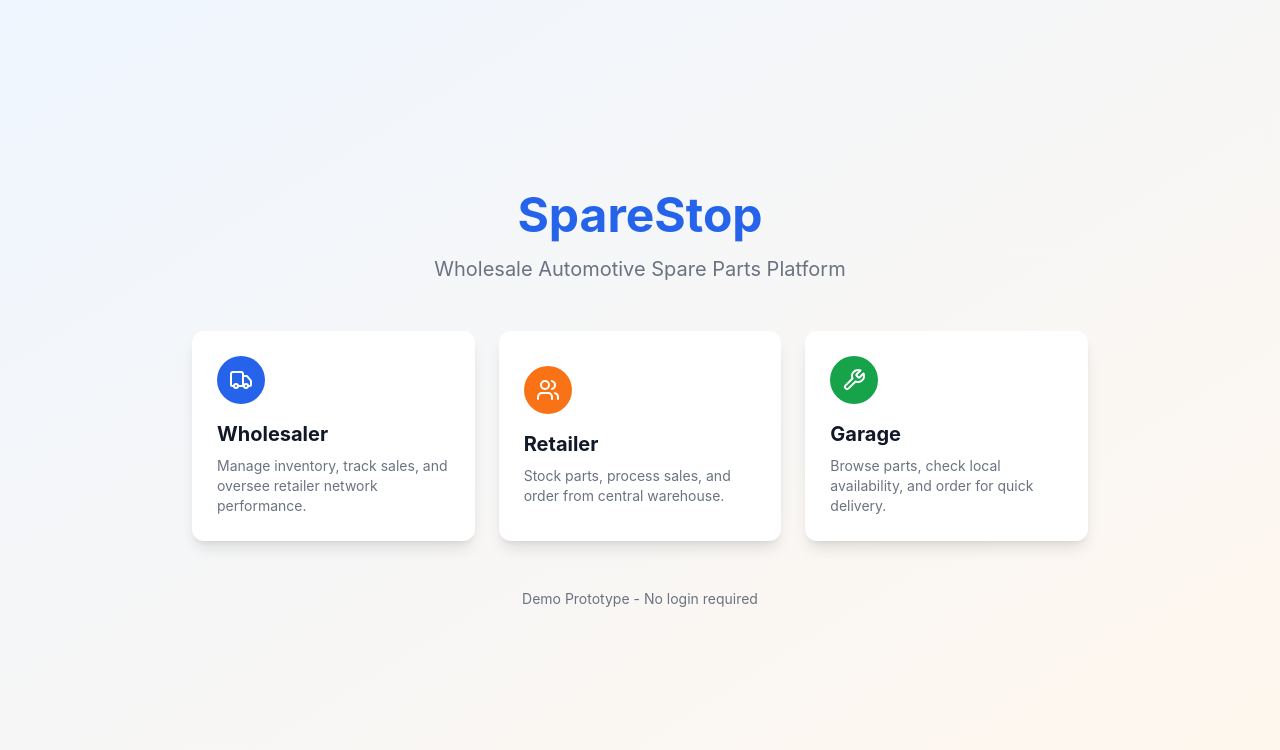
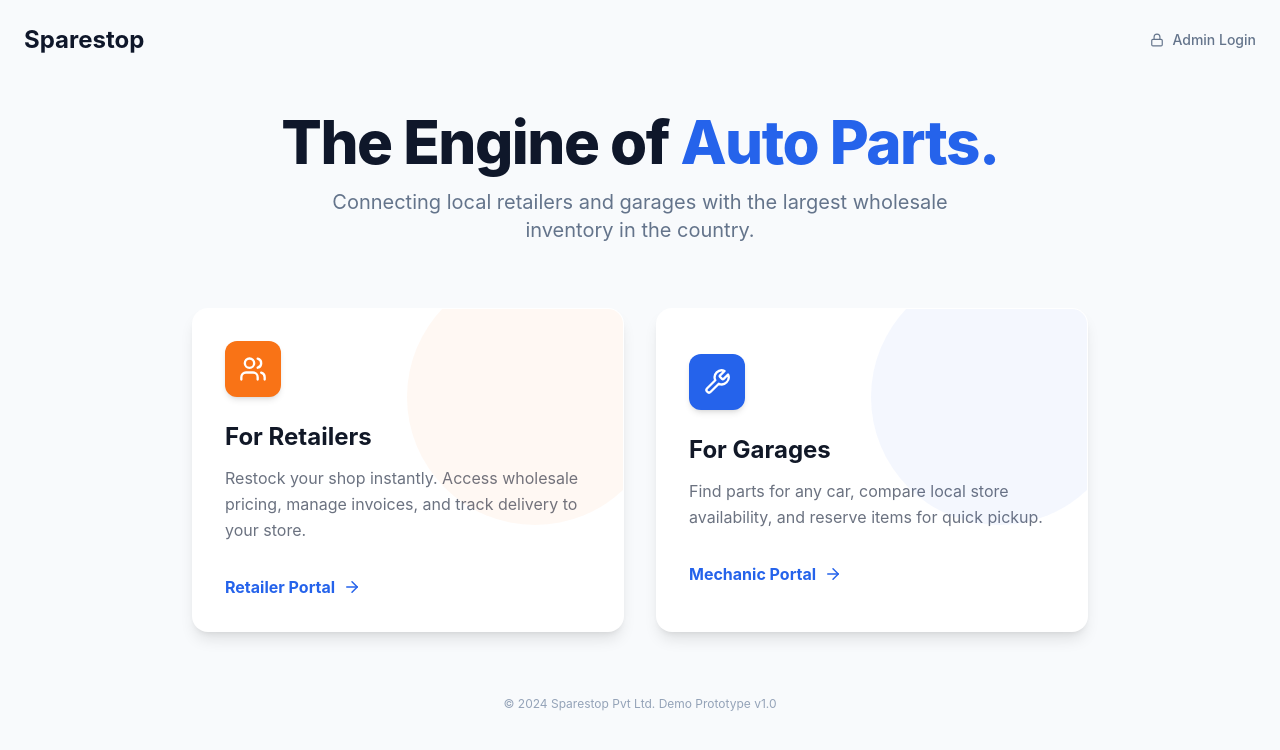
Before and after one commit to ajay-mxd/Sparestop-Prototype, a React (Vite) app: page / in a window 1280 px wide. Shown: the top 750 px of the page. Built offline with nearby package versions, Linux system fonts and the light colour scheme.

Commit message:
fix: Standardize application name casing
Updates the application name from "SpareStop" to "Sparestop" across various files for consistent casing. This includes `index.html`, `metadata.json`, `components/Layout.tsx`, and `pages/Landing.tsx`.

```diff
--- a/components/Layout.tsx
+++ b/components/Layout.tsx
@@ -64,7 +64,7 @@ export const Layout: React.FC<{ children: React.ReactNode }> = ({ children }) =>
       {/* Mobile Header */}
       <div className="md:hidden bg-primary text-white p-4 flex justify-between items-center sticky top-0 z-50 shadow-md">
         <div className="flex items-center space-x-2">
-          <div className="font-bold text-xl">SpareStop</div>
+          <div className="font-bold text-xl">Sparestop</div>
           <span className="text-xs bg-white/20 px-2 py-0.5 rounded capitalize">{role}</span>
         </div>
         <button onClick={() => setIsMenuOpen(!isMenuOpen)}>
@@ -74,15 +74,15 @@ export const Layout: React.FC<{ children: React.ReactNode }> = ({ children }) =>
 
       {/* Sidebar / Mobile Menu */}
       <div className={cn(
-        "bg-white border-r border-border md:w-64 fixed md:sticky md:top-0 h-full z-40 transition-transform duration-300 ease-in-out md:translate-x-0 w-64 shadow-xl md:shadow-none",
+        "bg-white border-r border-border md:w-64 fixed md:sticky md:top-0 h-full z-40 transition-transform duration-300 ease-in-out md:translate-x-0 w-64 shadow-xl md:shadow-none flex flex-col",
         isMenuOpen ? "translate-x-0" : "-translate-x-full"
       )}>
         <div className="p-6 hidden md:block">
-          <h1 className="text-2xl font-bold text-primary">SpareStop</h1>
+          <h1 className="text-2xl font-bold text-primary">Sparestop</h1>
           <p className="text-sm text-textSecondary capitalize mt-1">{role} Portal</p>
         </div>
 
-        <nav className="p-4 space-y-2">
+        <nav className="p-4 space-y-2 flex-1 overflow-y-auto">
           {navItems.map((item) => {
             const isActive = location.pathname === item.path || (item.path !== '/' && location.pathname.startsWith(item.path + '/'));
             const Icon = item.icon;
@@ -110,7 +110,7 @@ export const Layout: React.FC<{ children: React.ReactNode }> = ({ children }) =>
           })}
         </nav>
 
-        <div className="absolute bottom-0 w-full p-4 border-t border-border">
+        <div className="p-4 border-t border-border">
           <button
             onClick={handleLogout}
             className="flex items-center space-x-3 px-4 py-3 text-error w-full hover:bg-red-50 rounded-lg transition-colors"
@@ -144,7 +144,7 @@ export const Layout: React.FC<{ children: React.ReactNode }> = ({ children }) =>
                 <div className="relative">
                   <Icon size={24} strokeWidth={isActive ? 2.5 : 2} />
                   {item.badge ? (
-                    <span className="absolute -top-1 -right-2 bg-secondary text-white text-[10px] px-1.5 rounded-full min-w-[16px] text-center">
+                    <span className="absolute -top-1 -right-2 bg-secondary text-white text-xs px-1.5 rounded-full min-w-[16px] text-center">
                       {item.badge}
                     </span>
                   ) : null}
--- a/index.html
+++ b/index.html
@@ -7,9 +7,9 @@
     <meta name="theme-color" content="#2563EB" />
     <meta
       name="description"
-      content="SpareStop - Wholesale Spare Parts Platform"
+      content="Sparestop - Wholesale Spare Parts Platform"
     />
-    <title>SpareStop - Wholesale Spare Parts Platform</title>
+    <title>Sparestop - Wholesale Spare Parts Platform</title>
     <script src="https://cdn.tailwindcss.com"></script>
     <script>
       tailwind.config = {
--- a/metadata.json
+++ b/metadata.json
@@ -1,5 +1,5 @@
 {
-  "name": "SpareStop Prototype",
+  "name": "Sparestop Prototype",
   "description": "A wholesale automotive spare parts distribution platform connecting wholesalers, retailers, and garages.",
   "requestFramePermissions": [
     "camera"
--- a/pages/Landing.tsx
+++ b/pages/Landing.tsx
@@ -1,7 +1,7 @@
 import React from 'react';
 import { useNavigate } from 'react-router-dom';
 import { useApp } from '../context/AppContext';
-import { Users, Truck, Wrench } from 'lucide-react';
+import { Users, Wrench, Lock, ArrowRight } from 'lucide-react';
 
 const RoleCard: React.FC<{
   title: string;
@@ -9,16 +9,21 @@ const RoleCard: React.FC<{
   icon: React.ElementType;
   onClick: () => void;
   color: string;
-}> = ({ title, description, icon: Icon, onClick, color }) => (
+  buttonText: string;
+}> = ({ title, description, icon: Icon, onClick, color, buttonText }) => (
   <button
     onClick={onClick}
-    className="bg-white p-6 rounded-xl shadow-lg hover:shadow-xl transition-all border border-transparent hover:border-primary text-left w-full group"
+    className="bg-white p-8 rounded-2xl shadow-lg hover:shadow-xl transition-all border border-transparent hover:border-blue-200 text-left w-full group relative overflow-hidden"
   >
-    <div className={`w-12 h-12 rounded-full flex items-center justify-center mb-4 ${color}`}>
-      <Icon className="text-white" size={24} />
+    <div className={`absolute top-0 right-0 p-32 opacity-5 rounded-full -mr-10 -mt-10 ${color}`}></div>
+    <div className={`w-14 h-14 rounded-xl flex items-center justify-center mb-6 ${color} text-white shadow-md`}>
+      <Icon size={28} />
     </div>
-    <h3 className="text-xl font-bold text-textPrimary mb-2 group-hover:text-primary">{title}</h3>
-    <p className="text-textSecondary text-sm">{description}</p>
+    <h3 className="text-2xl font-bold text-gray-900 mb-3 group-hover:text-blue-700 transition-colors">{title}</h3>
+    <p className="text-gray-500 mb-8 leading-relaxed">{description}</p>
+    <div className="flex items-center text-blue-600 font-bold group-hover:translate-x-2 transition-transform">
+      {buttonText} <ArrowRight size={18} className="ml-2" />
+    </div>
   </button>
 );
 
@@ -32,39 +37,56 @@ export const Landing: React.FC = () => {
   };
 
   return (
-    <div className="min-h-screen bg-gradient-to-br from-blue-50 to-orange-50 flex flex-col items-center justify-center p-6">
-      <div className="max-w-4xl w-full">
-        <div className="text-center mb-12">
-          <h1 className="text-4xl md:text-5xl font-bold text-primary mb-4">SpareStop</h1>
-          <p className="text-textSecondary text-lg md:text-xl">Wholesale Automotive Spare Parts Platform</p>
+    <div className="min-h-screen bg-slate-50 flex flex-col">
+      {/* Navbar for Landing */}
+      <nav className="p-6 flex justify-between items-center max-w-7xl mx-auto w-full">
+        <div>
+          <span className="text-2xl font-bold text-slate-900">Sparestop</span>
+        </div>
+        <button
+          onClick={() => handleRoleSelect('wholesaler')}
+          className="text-sm font-medium text-slate-500 hover:text-slate-900 flex items-center gap-2 transition-colors"
+        >
+          <Lock size={14} /> Admin Login
+        </button>
+      </nav>
+
+      {/* Main Content */}
+      <div className="flex-1 flex flex-col items-center justify-center p-6 pb-20">
+        <div className="max-w-5xl w-full">
+          <div className="text-center mb-16 space-y-4">
+            <h1 className="text-4xl md:text-6xl font-extrabold text-slate-900 tracking-tight">
+              The Engine of <span className="text-blue-600">Auto Parts.</span>
+            </h1>
+            <p className="text-slate-500 text-lg md:text-xl max-w-2xl mx-auto">
+              Connecting local retailers and garages with the largest wholesale inventory in the country.
+            </p>
           </div>
 
-        <div className="grid grid-cols-1 md:grid-cols-3 gap-6">
+          <div className="grid grid-cols-1 md:grid-cols-2 gap-8 max-w-4xl mx-auto">
             <RoleCard
-            title="Wholesaler"
-            description="Manage inventory, track sales, and oversee retailer network performance."
-            icon={Truck}
-            color="bg-blue-600"
-            onClick={() => handleRoleSelect('wholesaler')}
-          />
-          <RoleCard
-            title="Retailer"
-            description="Stock parts, process sales, and order from central warehouse."
+              title="For Retailers"
+              description="Restock your shop instantly. Access wholesale pricing, manage invoices, and track delivery to your store."
               icon={Users}
               color="bg-orange-500"
+              buttonText="Retailer Portal"
               onClick={() => handleRoleSelect('retailer')}
             />
             <RoleCard
-            title="Garage"
-            description="Browse parts, check local availability, and order for quick delivery."
+              title="For Garages"
+              description="Find parts for any car, compare local store availability, and reserve items for quick pickup."
               icon={Wrench}
-            color="bg-green-600"
+              color="bg-blue-600"
+              buttonText="Mechanic Portal"
               onClick={() => handleRoleSelect('garage')}
             />
           </div>
 
-        <div className="mt-12 text-center text-sm text-textSecondary">
-          <p>Demo Prototype - No login required</p>
+          <div className="mt-16 text-center">
+            <p className="text-xs text-slate-400">
+              © 2024 Sparestop Pvt Ltd. Demo Prototype v1.0
+            </p>
+          </div>
         </div>
       </div>
     </div>
```
Lines whose indentation alone changed are shown as unchanged.
